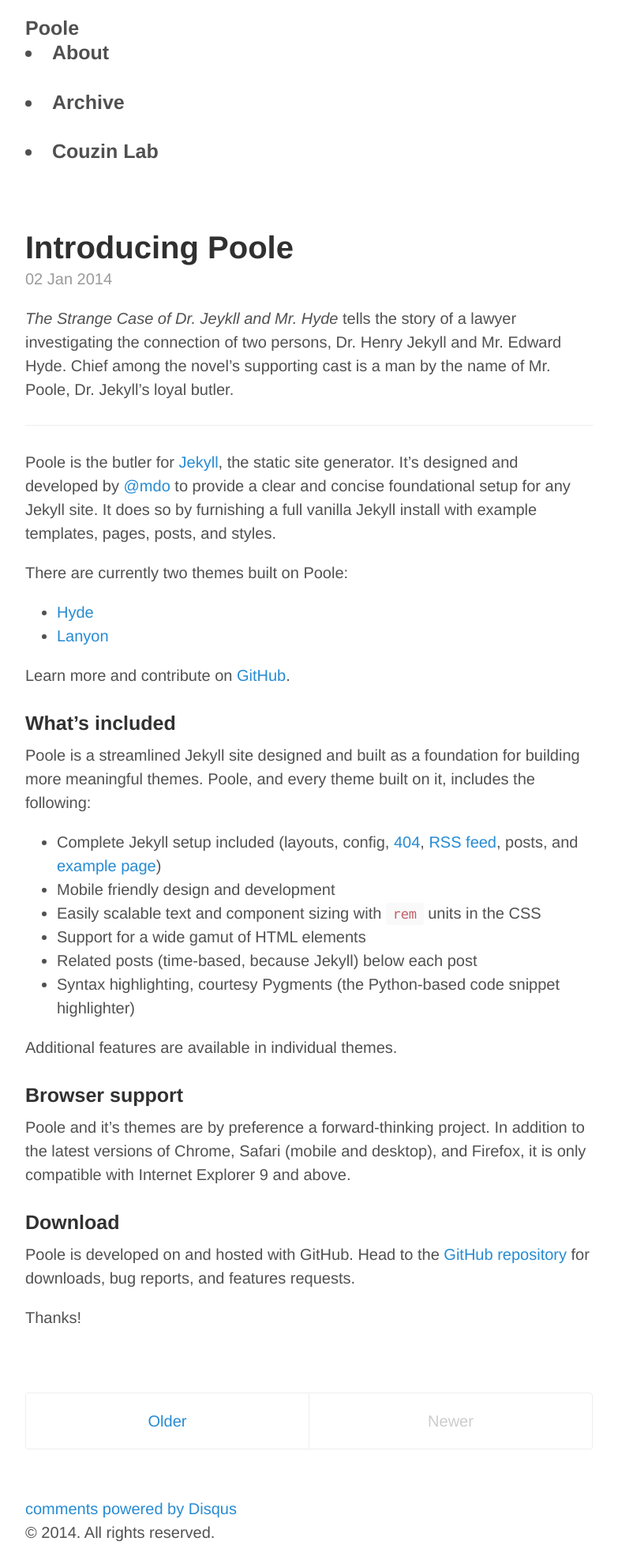
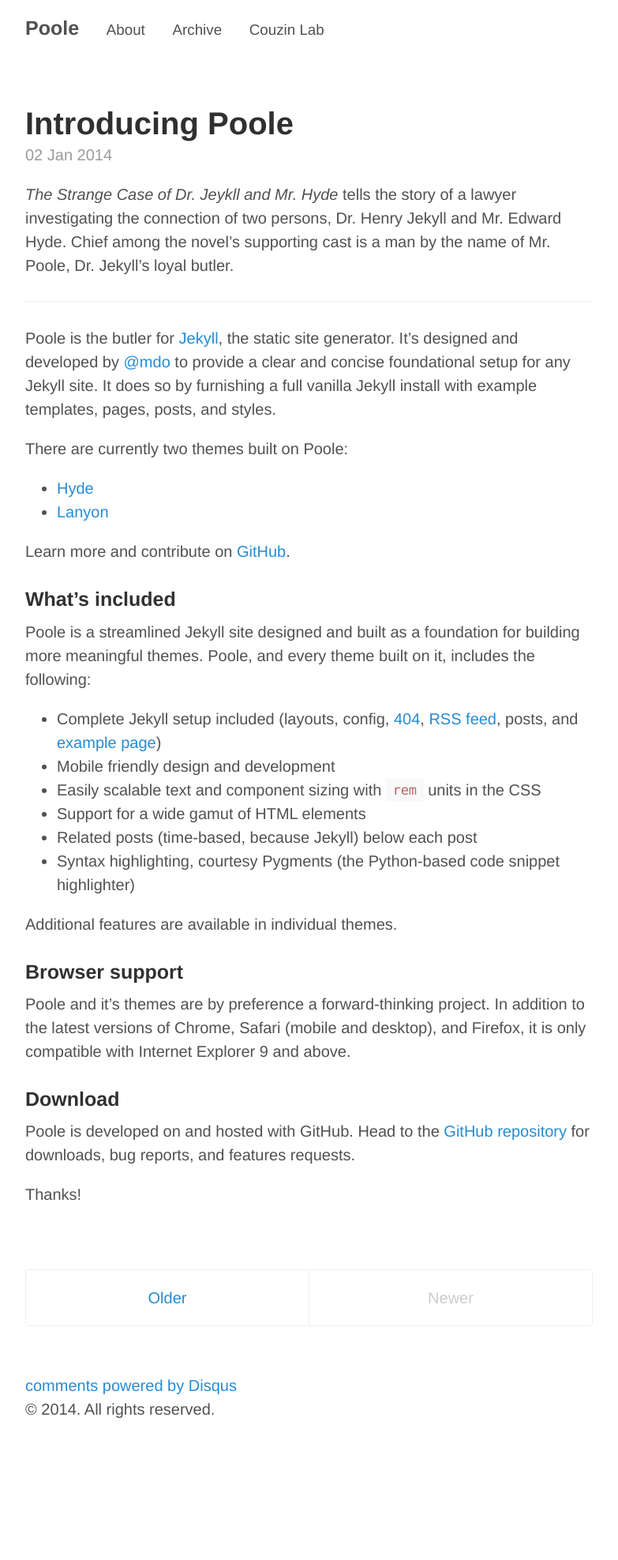
Before and after one commit to capecodcid/capecodcid.github.io, a Jekyll site: the page built from index.html, in a window 1280 px wide. Shown: the whole page at 79% size, without its empty margins (248-1031 px from the left). Built offline with Jekyll 4.4.1, drawn with Linux system fonts in a browser that asks for light colours; Markdown is read by kramdown in place of the engine named in the settings; the list of posts is cut into pages by our own code; comment, search, counter and statistics services are not loaded; after the commit the page ends 1819 px from its top, so only the background shows below that.

Commit message:
format header

```diff
--- a/_layouts/default.html
+++ b/_layouts/default.html
@@ -11,7 +11,7 @@
           <a href="/" title="Home">{{ site.title }}</a>
             {% for link in site.links %}
               &nbsp;&nbsp;&nbsp;
-              <li><a href="{% if link.external %}{{ link.url }}{% else %}{{ site.url }}{{ link.url }}{% endif %}" {% if link.external %}target="_blank"{% endif %}>{{ link.title }}</a></li>
+              <small><a href="{% if link.external %}{{ link.url }}{% else %}{{ site.url }}{{ link.url }}{% endif %}" {% if link.external %}target="_blank"{% endif %}>{{ link.title }}</a></small>
             {% endfor %}
           <!-- <small>{{ site.tagline }}</small> -->
         </h3>
```
